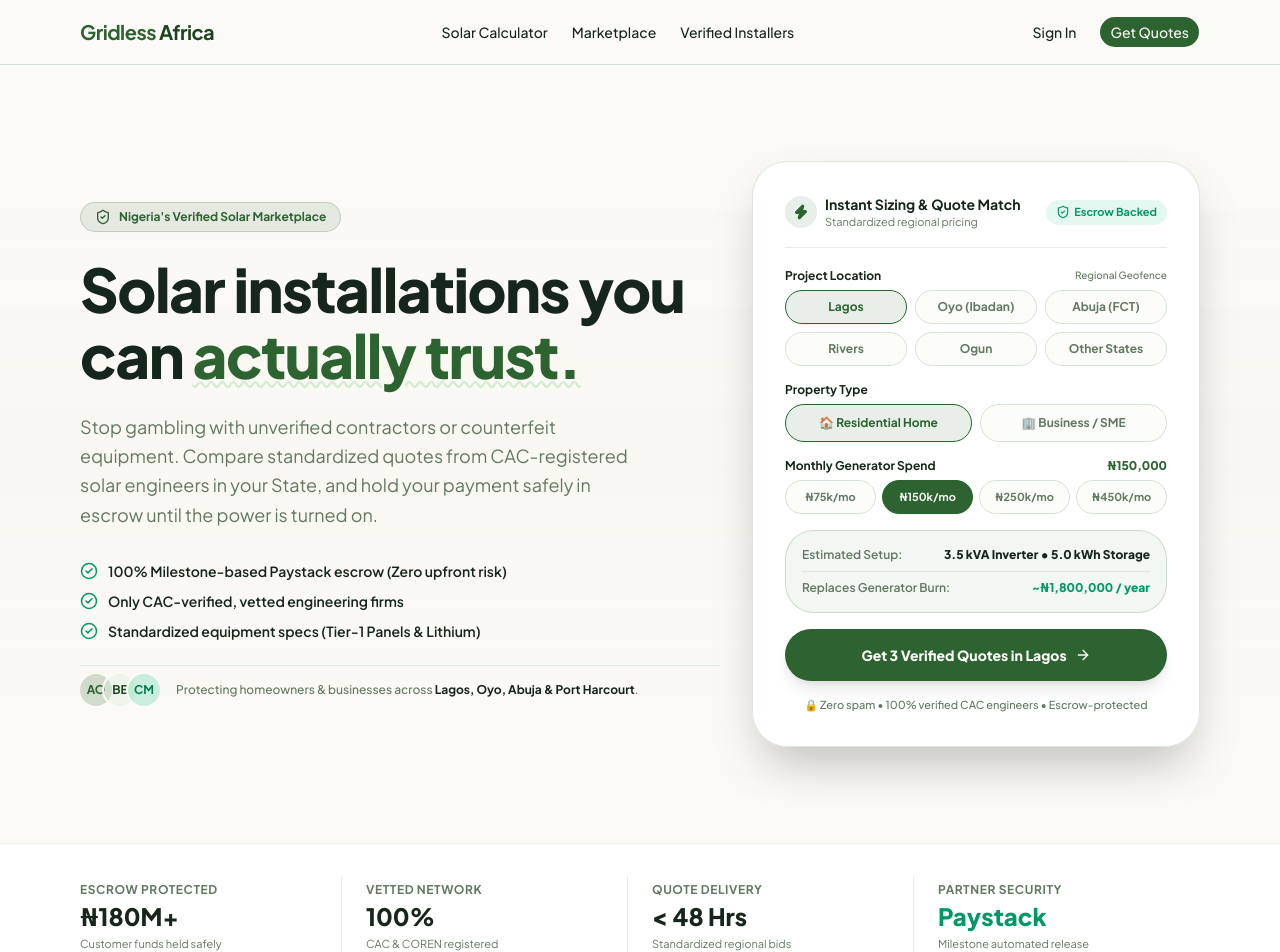
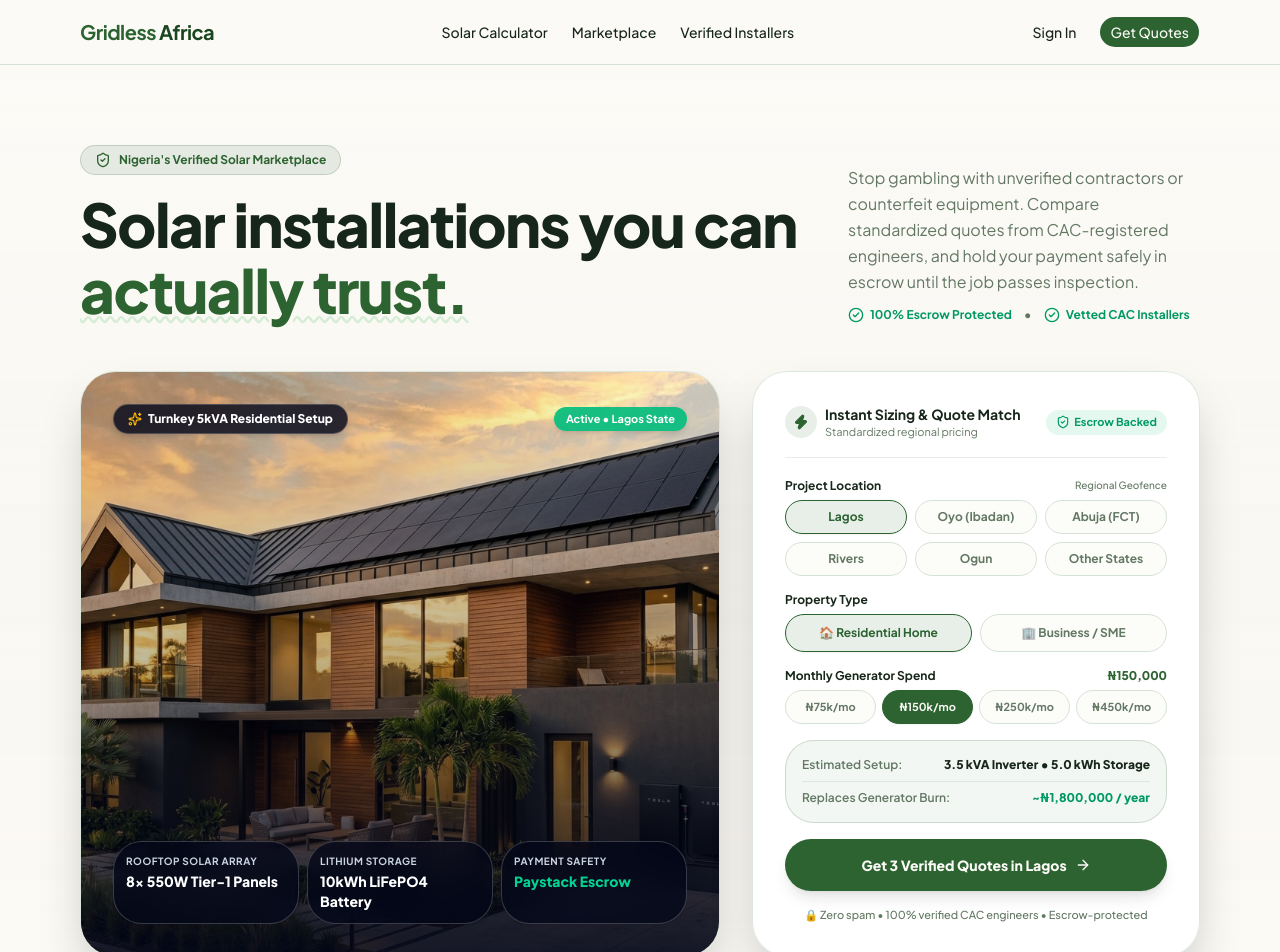
Before and after one commit to Muller5000/gridless-africa, a Next.js app: page / in a window 1280 px wide. Shown: the top 952 px of the page. Built offline with nearby package versions, Linux system fonts and the light colour scheme.

Commit message:
Elevate hero section with photorealistic architectural solar home showcase and floating spec callouts

```diff
--- a/src/app/(public)/page.tsx
+++ b/src/app/(public)/page.tsx
@@ -1,7 +1,14 @@
 import React from "react";
 import Link from "next/link";
 import { buttonVariants } from "@/components/ui/button";
-import { ShieldCheck, Calculator, Compass, ChevronRight, CheckCircle2 } from "lucide-react";
+import {
+  ShieldCheck,
+  Calculator,
+  Compass,
+  ChevronRight,
+  CheckCircle2,
+  Sparkles,
+} from "lucide-react";
 import { InstallerShowcase } from "@/components/installer-showcase";
 import { GeneratorRoiCalculator } from "@/features/calculator/generator-roi-calculator";
 import { HeroQuickQuote } from "@/components/hero-quick-quote";
@@ -9,15 +16,15 @@ import { HeroQuickQuote } from "@/components/hero-quick-quote";
 export default function LandingPage() {
   return (
     <div className="flex flex-col items-center">
-      {/* Hero Section: Clean, Split Product Hero */}
-      <section className="border-border/40 from-background via-muted/20 to-background relative w-full overflow-hidden border-b bg-gradient-to-b py-16 md:py-24">
+      {/* Hero Section: Rich Visual Showcase + Instant Quote Match */}
+      <section className="border-border/40 from-background via-muted/20 to-background relative w-full overflow-hidden border-b bg-gradient-to-b pt-12 pb-20 md:pt-20 md:pb-28">
         {/* Subtle decorative background glow */}
-        <div className="from-primary/10 via-secondary/10 absolute top-0 left-1/2 -z-10 h-[500px] w-full max-w-7xl -translate-x-1/2 rounded-full bg-gradient-to-tr to-transparent opacity-70 blur-[120px]" />
+        <div className="from-primary/10 via-secondary/10 absolute top-0 left-1/2 -z-10 h-[500px] w-full max-w-7xl -translate-x-1/2 rounded-full bg-gradient-to-tr to-transparent opacity-70 blur-[140px]" />
 
-        <div className="container mx-auto max-w-6xl px-4">
-          <div className="grid grid-cols-1 items-center gap-12 lg:grid-cols-12 lg:gap-8">
-            {/* Left Column: Sharp, High-Trust Copy */}
-            <div className="space-y-6 text-left lg:col-span-7">
+        <div className="container mx-auto max-w-6xl space-y-12 px-4">
+          {/* Top Headline & Value Narrative Block */}
+          <div className="grid grid-cols-1 items-end gap-8 lg:grid-cols-12">
+            <div className="space-y-4 lg:col-span-8">
               <div className="border-primary/20 bg-primary/10 text-primary inline-flex items-center gap-2 rounded-full border px-3.5 py-1.5 text-xs font-bold">
                 <ShieldCheck className="text-primary size-4" />
                 <span>Nigeria&apos;s Verified Solar Marketplace</span>
@@ -29,51 +36,82 @@ export default function LandingPage() {
                   actually trust.
                 </span>
               </h1>
+            </div>
 
-              <p className="text-muted-foreground max-w-xl text-base leading-relaxed sm:text-lg">
+            <div className="space-y-3 text-left lg:col-span-4">
+              <p className="text-muted-foreground text-sm leading-relaxed sm:text-base">
                 Stop gambling with unverified contractors or counterfeit equipment. Compare
-                standardized quotes from CAC-registered solar engineers in your State, and hold your
-                payment safely in escrow until the power is turned on.
+                standardized quotes from CAC-registered engineers, and hold your payment safely in
+                escrow until the job passes inspection.
               </p>
+              <div className="text-foreground flex items-center gap-3 text-xs font-bold">
+                <span className="flex items-center gap-1.5 text-emerald-600 dark:text-emerald-400">
+                  <CheckCircle2 className="size-4" /> 100% Escrow Protected
+                </span>
+                <span className="text-muted-foreground">•</span>
+                <span className="flex items-center gap-1.5 text-emerald-600 dark:text-emerald-400">
+                  <CheckCircle2 className="size-4" /> Vetted CAC Installers
+                </span>
+              </div>
+            </div>
+          </div>
 
-              {/* Value Pillars */}
-              <div className="text-foreground space-y-2.5 pt-2 text-sm font-semibold">
-                <div className="flex items-center gap-2.5">
-                  <CheckCircle2 className="size-4.5 shrink-0 text-emerald-600 dark:text-emerald-400" />
-                  <span>100% Milestone-based Paystack escrow (Zero upfront risk)</span>
-                </div>
-                <div className="flex items-center gap-2.5">
-                  <CheckCircle2 className="size-4.5 shrink-0 text-emerald-600 dark:text-emerald-400" />
-                  <span>Only CAC-verified, vetted engineering firms</span>
-                </div>
-                <div className="flex items-center gap-2.5">
-                  <CheckCircle2 className="size-4.5 shrink-0 text-emerald-600 dark:text-emerald-400" />
-                  <span>Standardized equipment specs (Tier-1 Panels & Lithium)</span>
-                </div>
+          {/* Centerpiece: Visual Solar Home Image + Quick Quote Match Widget Side-by-Side */}
+          <div className="grid grid-cols-1 items-stretch gap-8 lg:grid-cols-12">
+            {/* Left Column: Visual Architectural Solar Home Photo with Component Highlights */}
+            <div className="group border-border/80 relative flex min-h-[460px] flex-col justify-between overflow-hidden rounded-3xl border p-6 shadow-2xl transition-all sm:p-8 lg:col-span-7">
+              {/* Background Solar Home Image */}
+              <div
+                className="absolute inset-0 bg-cover bg-center transition-transform duration-700 ease-out group-hover:scale-105"
+                style={{ backgroundImage: `url('/hero-solar-home.jpg')` }}
+              />
+
+              {/* Gradient Scrim for text readability and cinematic depth */}
+              <div className="absolute inset-0 bg-gradient-to-t from-slate-950/90 via-slate-950/25 to-transparent" />
+
+              {/* Top Floating Badge */}
+              <div className="relative z-10 flex items-center justify-between">
+                <span className="inline-flex items-center gap-1.5 rounded-full border border-white/20 bg-slate-950/80 px-3.5 py-1.5 text-xs font-extrabold text-white shadow-md backdrop-blur-md">
+                  <Sparkles className="size-3.5 text-amber-400" /> Turnkey 5kVA Residential Setup
+                </span>
+                <span className="rounded-full bg-emerald-500/90 px-3 py-1 text-[11px] font-bold text-white shadow-md">
+                  Active • Lagos State
+                </span>
               </div>
 
-              {/* Social Proof Snippet */}
-              <div className="border-border/60 flex items-center gap-4 border-t pt-2">
-                <div className="flex -space-x-2 overflow-hidden">
-                  <div className="bg-primary/20 text-primary ring-background inline-flex size-8 items-center justify-center rounded-full text-xs font-bold ring-2">
-                    AO
+              {/* Bottom Hardware Specs Callout */}
+              <div className="relative z-10 space-y-3">
+                <div className="grid grid-cols-2 gap-2 sm:grid-cols-3">
+                  <div className="rounded-2xl border border-white/20 bg-slate-950/75 p-3 text-white shadow-lg backdrop-blur-md">
+                    <span className="block text-[10px] font-bold tracking-wider text-slate-300 uppercase">
+                      Rooftop Solar Array
+                    </span>
+                    <p className="mt-0.5 text-xs font-extrabold sm:text-sm">
+                      8× 550W Tier-1 Panels
+                    </p>
                   </div>
-                  <div className="bg-secondary/30 text-secondary-foreground ring-background inline-flex size-8 items-center justify-center rounded-full text-xs font-bold ring-2">
-                    BE
+                  <div className="rounded-2xl border border-white/20 bg-slate-950/75 p-3 text-white shadow-lg backdrop-blur-md">
+                    <span className="block text-[10px] font-bold tracking-wider text-slate-300 uppercase">
+                      Lithium Storage
+                    </span>
+                    <p className="mt-0.5 text-xs font-extrabold sm:text-sm">
+                      10kWh LiFePO4 Battery
+                    </p>
                   </div>
-                  <div className="ring-background inline-flex size-8 items-center justify-center rounded-full bg-emerald-500/20 text-xs font-bold text-emerald-700 ring-2">
-                    CM
+                  <div className="col-span-2 rounded-2xl border border-white/20 bg-slate-950/75 p-3 text-white shadow-lg backdrop-blur-md sm:col-span-1">
+                    <span className="block text-[10px] font-bold tracking-wider text-slate-300 uppercase">
+                      Payment Safety
+                    </span>
+                    <p className="mt-0.5 text-xs font-extrabold text-emerald-400 sm:text-sm">
+                      Paystack Escrow
+                    </p>
                   </div>
                 </div>
-                <p className="text-muted-foreground text-xs font-medium">
-                  Protecting homeowners & businesses across{" "}
-                  <strong className="text-foreground">Lagos, Oyo, Abuja & Port Harcourt</strong>.
-                </p>
               </div>
             </div>
 
             {/* Right Column: Interactive Quick Sizer & Quote Match Widget */}
-            <div className="flex justify-center lg:col-span-5">
+            <div className="flex flex-col justify-center lg:col-span-5">
               <HeroQuickQuote />
             </div>
           </div>
```
Also changed, not shown: public/hero-solar-home.jpg (added).
